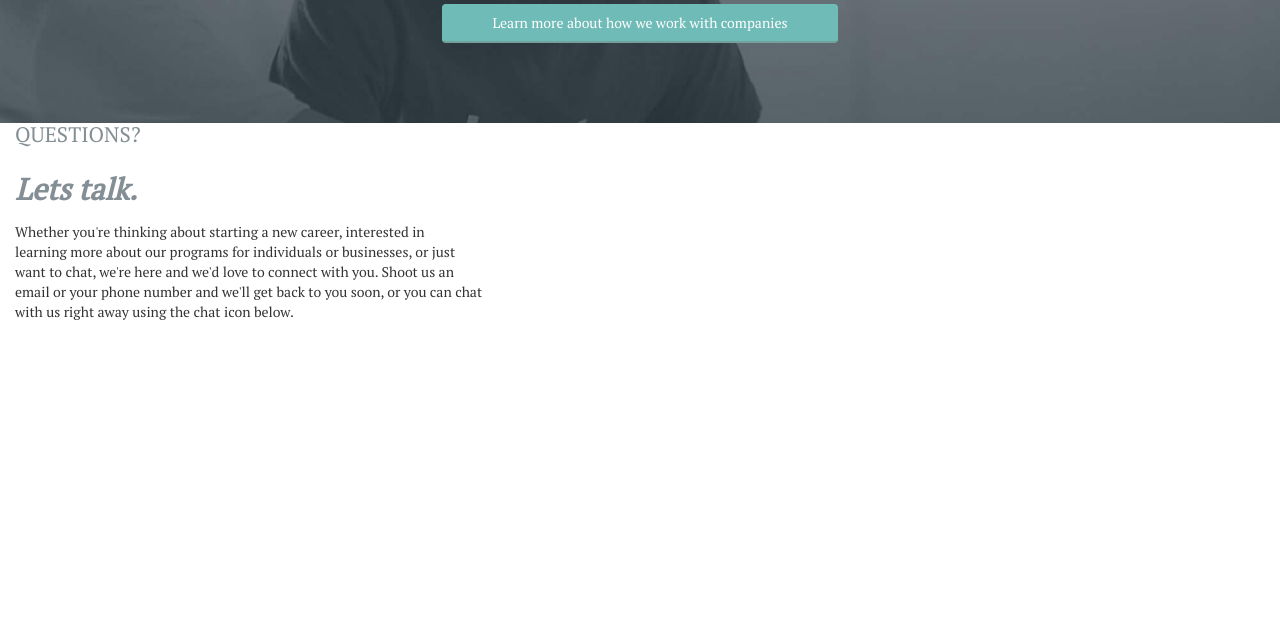
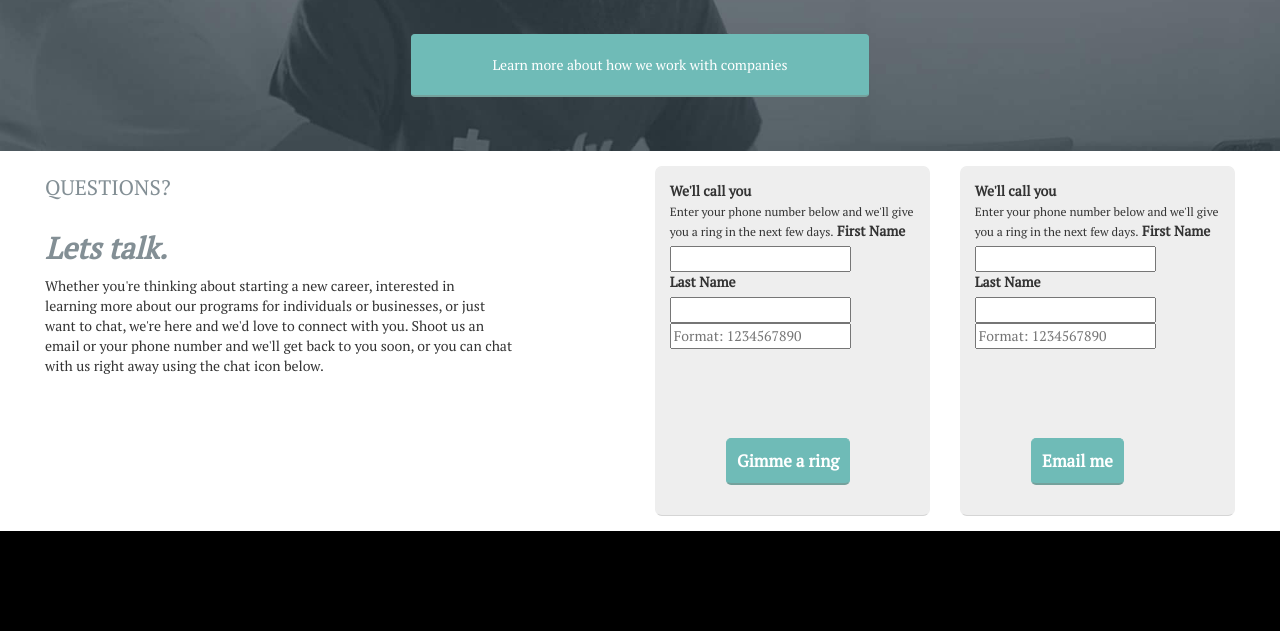
Before and after one commit to chasmc/tiy-homework-cssbootcamp, a plain HTML site: page index.html in a window 1280 px wide. Shown: the part 2609-3240 px from the top of the page. Before the commit the page ends 2941 px from the top, so only its background shows below. Drawn offline with nearby package versions, Linux system fonts and the light colour scheme.

Commit message:
fifth commit

```diff
--- a/css/style.css
+++ b/css/style.css
@@ -147,6 +147,7 @@ body{
   background-image:url("../images/hero_image2/bootcamp-image2.jpg");
   background-size:cover;
   background-position:center;
+  min-height:900px;
 }
 .employersblurb{
   color:#fff;
@@ -166,33 +167,34 @@ body{
   line-height: 1.6;
 }
 .employericons{
-  position:relative;
-  left:8rem;
+  display:inline;
+  text-align:center;
 }
-
 .employersbutton{
   background-color:#6fbbb7;
   border:1px solid #6fbbb7;
   border-radius:4px;
   border-bottom: 2px #74A19C solid;
   color:white;
-  padding:2%;
-  text-align:center;
+  padding:2rem 8rem;
+  display:inline-block;
+  margin-top:5rem;
+
 }
-.buttonbox{
-  margin:8rem auto;
-  position:relative;
-  right:8rem;
-}
+/*.buttonbox{
+  margin:15rem 40rem;
+}*/
 
+/*questions*/
 .questions{
   background-color:#fff;
+  margin:15px;
+
 }
 .questions h4{
   color: #838F95;
   font-size:21px;
   font-style:normal;
-  margin:0;
   padding-bottom:10px;
   text-transform:uppercase;
 }
@@ -202,8 +204,38 @@ body{
   line-height: 36px;
   font-weight: bold;
   font-style: italic;
-  margin: 15px 0;
 }
 .questions p{
 
 }
+
+/*forms*/
+.forms{
+  background-color:#EEEEEE;
+  border:1px solid #EEEEEE;
+  border-radius:7px;
+  border-bottom: 1px solid #D5D5D5;
+  padding:5%;
+  height:350px;
+  position:relative;
+}
+.formsbutton{
+  background-color:#6fbbb7;
+  border:1px solid #6fbbb7;
+  border-radius:5px;
+  border-bottom: 2px #74A19C solid;
+  color:white;
+  padding:1rem;
+  text-align:center;
+  font-size: 17px;
+  font-style: normal;
+  font-weight: bolder;
+  position:absolute;
+  bottom:2rem;
+  left:7rem;
+}
+
+.footer{
+  background-color:black;
+  height:100px;
+}
--- a/index.html
+++ b/index.html
@@ -59,6 +59,7 @@
            <li><a href="#" class="navbuttonright">Get Started</a></li>
          </ul>
      </nav>
+
     <!-- hero -->
     <div class="container-fluid">
       <div class="row hero">
@@ -114,7 +115,16 @@
         </div>
 
         <div class="col-md-4">
-        <!-- form -->
+          <form class="forms">
+            <strong>We'll call you</strong><br>
+            <small>Enter your phone number below and we'll give you a ring in the next few days.</small>
+            <label for="">First Name</label>
+            <input type="text" id="name" name="user_name" />
+            <label for="">Last Name</label>
+            <input type="text" id="name" name="user_name" />
+            <input type="tel" placeholder="Format: 1234567890" pattern="[0-9]{10}">
+            <p class="formsbutton">Gimme a ring</p>
+          </form>
         </div>
       </div>
     </div>
@@ -164,47 +174,48 @@
       </div>
       <!-- employers row 1 -->
       <div class="row employericons">
-        <div class="col-md-4">
+        <div class="col-md-4 col-sm-12">
           <img src="images/employer-icons/ibm-design-logo.png">
         </div>
 
-        <div class="col-md-4">
+        <div class="col-md-4 col-sm-12">
           <img src="images/employer-icons/microsoft-logo.png">
         </div>
 
-        <div class="col-md-4">
+        <div class="col-md-4 col-sm-12">
           <img src="images/employer-icons/github-logo.png">
         </div>
       </div>
       <!-- employers row 2 -->
       <div class="row employericons">
-        <div class="col-md-4">
+        <div class="col-md-4 col-sm-12">
           <img src="images/employer-icons/amazon-logo.png">
         </div>
 
-        <div class="col-md-4">
+        <div class="col-md-4 col-sm-12">
           <img src="images/employer-icons/coke-logo.png">
         </div>
 
-        <div class="col-md-4">
+        <div class="col-md-4 col-sm-12">
           <img src="images/employer-icons/att-logo.png">
         </div>
       </div>
       <!-- employers row 3 -->
       <div class="row employericons">
-        <div class="col-md-4">
+        <div class="col-md-4 col-sm-12">
           <img src="images/employer-icons/active-network-logo.png">
         </div>
 
-        <div class="col-md-4">
+        <div class="col-md-4 col-sm-12">
           <img src="images/employer-icons/notre-dame-logo.png">
-            <div class="buttonbox">
-              <p class="employersbutton">Learn more about how we work with companies</p>
-            </div>
         </div>
 
-        <div class="col-md-4">
+        <div class="col-md-4 col-sm-12">
           <img src="images/employer-icons/ally-bank-logo.png">
+        </div>
+        <!-- botton box -->
+        <div class= "col-md-12 col-sm-12 col-xs-12">
+          <p class="employersbutton">Learn more about how we work with companies</p>
         </div>
       </div>
     </div>
@@ -219,7 +230,7 @@
     <!-- questions? -->
     <div class="container-fluid">
       <div class="row questions">
-        <div class="col-md-6">
+        <div class="col-md-6 col-sm-4">
           <h4>questions?</h4>
           <h3>Lets talk.</h3>
           <p>Whether you're thinking about starting a new career, interested in<br>
@@ -228,16 +239,38 @@
             email or your phone number and we'll get back to you soon, or you can chat<br>
             with us right away using the chat icon below.</p>
         </div>
-
-        <div class="col-md-6">
-          <!-- form -->
+        <!-- form -->
+        <div class="col-md-3 col-sm-4">
+          <form class="forms">
+            <strong>We'll call you</strong><br>
+            <small>Enter your phone number below and we'll give you a ring in the next few days.</small>
+            <label for="">First Name</label>
+            <input type="text" id="name" name="user_name" />
+            <label for="">Last Name</label>
+            <input type="text" id="name" name="user_name" />
+            <input type="tel" placeholder="Format: 1234567890" pattern="[0-9]{10}">
+            <p class="formsbutton">Gimme a ring</p>
+          </form>
+        </div>
+        <!-- form -->
+        <div class="col-md-3 col-sm-4">
+          <form class="forms">
+            <strong>We'll call you</strong><br>
+            <small>Enter your phone number below and we'll give you a ring in the next few days.</small>
+            <label for="">First Name</label>
+            <input type="text" id="name" name="user_name" />
+            <label for="">Last Name</label>
+            <input type="text" id="name" name="user_name" />
+            <input type="tel" placeholder="Format: 1234567890" pattern="[0-9]{10}">
+            <p class="formsbutton">Email me</p>
+          </form>
         </div>
       </div>
     </div>
 
     <!-- footer -->
-    <div class="container-fluid footer">
-      <div class="row">
+    <div class="container-fluid">
+      <div class="row footer">
 
       </div>
     </div>
```
